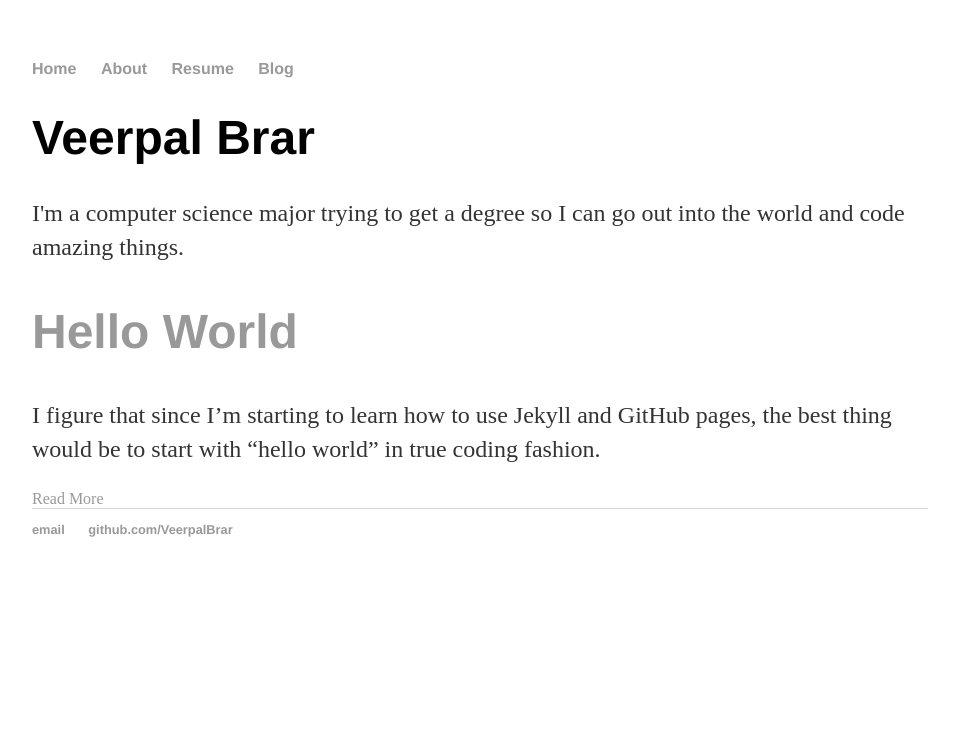
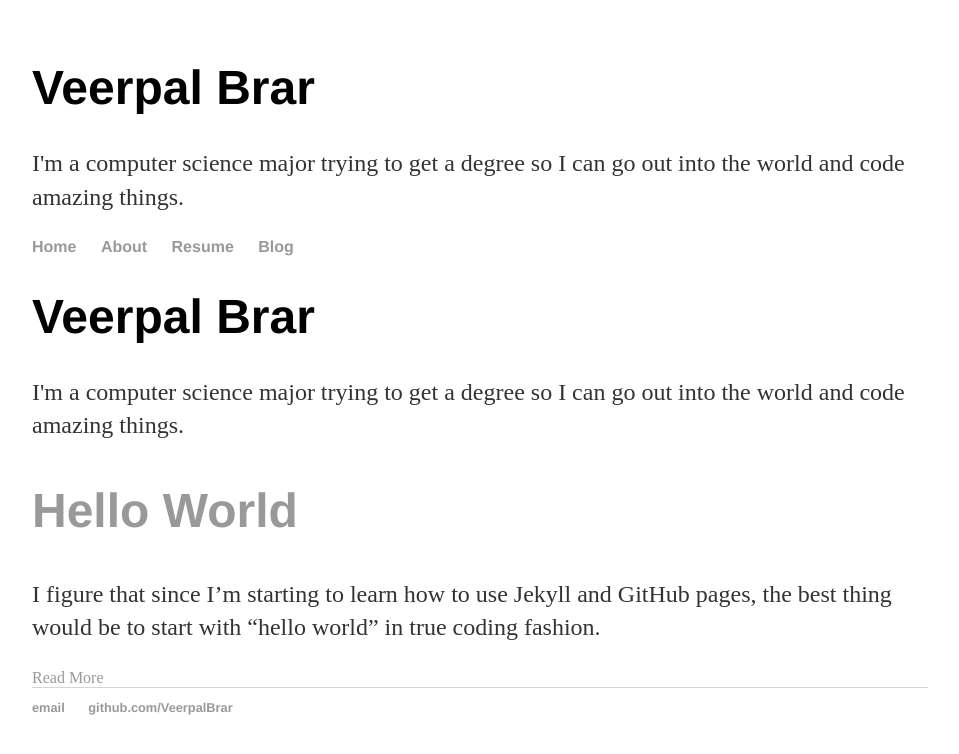
Before and after one commit to VeerpalBrar/VeerpalBrar.github.io, a Jekyll site: the page built from index.html, in a window 1280 px wide. Shown: the top 754 px of the page, without its empty margins (160-1119 px from the left). Built offline with Jekyll 4.4.1, drawn with Linux system fonts in a browser that asks for light colours.

Commit message:
Update default.html

```diff
--- a/_layouts/default.html
+++ b/_layouts/default.html
@@ -6,6 +6,9 @@
 			<link rel="stylesheet" type="text/css" href="/css/main.css">
 		</head>
 		<body>
+			<div class="blurb">
+				<h1>Veerpal Brar</h1>
+				<p> I'm a computer science major trying to get a degree so I can go out into the world and code amazing things. </p>
 				<nav>
 			    		<ul>
 			        		<li><a href="/">Home</a></li>
@@ -14,7 +17,9 @@
 			        		<li><a href="/blog">Blog</a></li>
 			    		</ul>
 				</nav>
+			</div><!-- /.blurb -->
 			<div class="container">
+
 
 			{{ content }}
 
```
Lines whose indentation alone changed are shown as unchanged.
